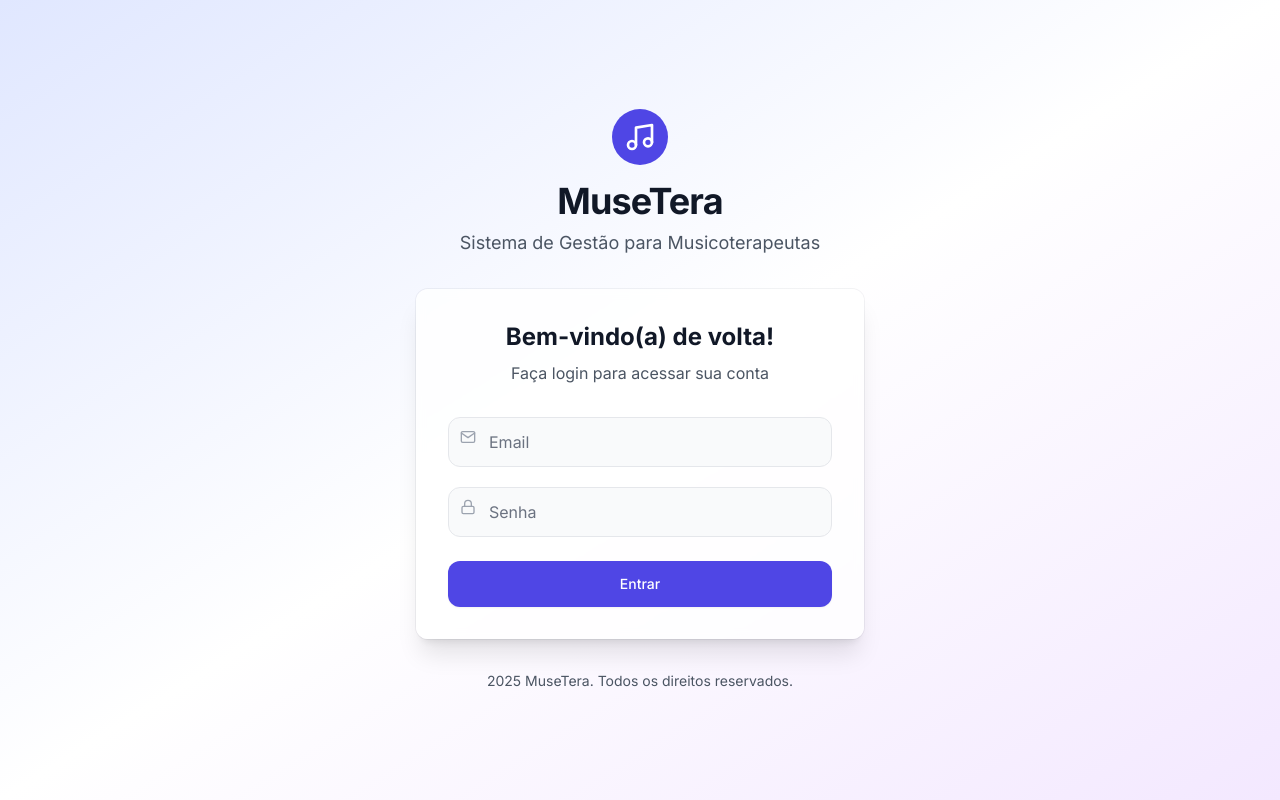
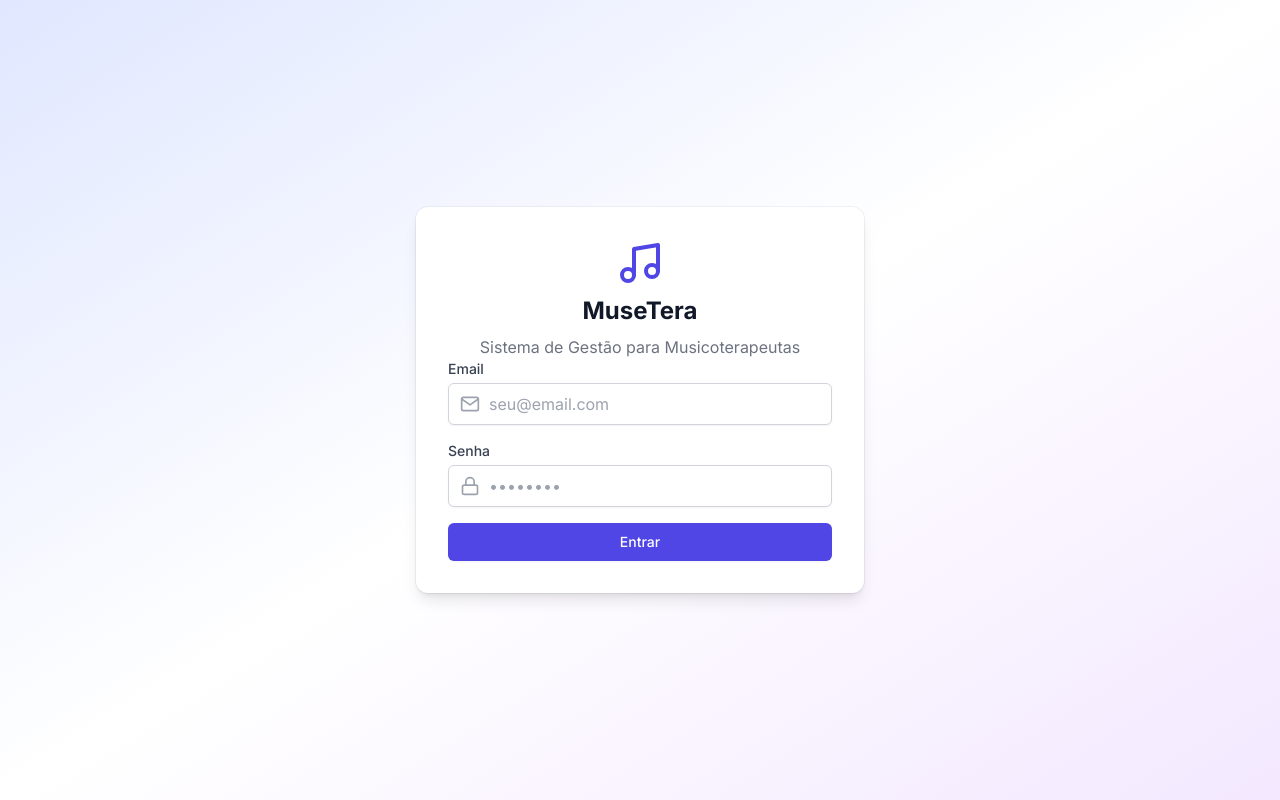
Before and after one commit to SistemaMuseTera/SistemaMuseTera, a Next.js app: page /login in a window 1280 px wide. Built offline with nearby package versions, Linux system fonts and the light colour scheme.

Commit message:
fix: corrige autenticação e melhora tratamento de erros
- Adiciona logs detalhados para erros de autenticação
- Melhora tratamento de erros no formulário de login
- Adiciona callbackUrl para redirecionamento após login

```diff
--- a/src/app/api/auth/[...nextauth]/route.ts
+++ b/src/app/api/auth/[...nextauth]/route.ts
@@ -13,24 +13,33 @@ const authOptions: AuthOptions = {
       },
       async authorize(credentials) {
         if (!credentials?.email || !credentials?.password) {
-          throw new Error('Email e senha são obrigatórios')
+          console.error('Credenciais faltando')
+          return null
         }
 
         try {
           const user = await prisma.user.findUnique({
             where: {
               email: credentials.email
+            },
+            select: {
+              id: true,
+              email: true,
+              name: true,
+              password: true
             }
           })
 
           if (!user || !user.password) {
-            throw new Error('Email ou senha inválidos')
+            console.error('Usuário não encontrado')
+            return null
           }
 
           const isValid = await bcrypt.compare(credentials.password, user.password)
 
           if (!isValid) {
-            throw new Error('Email ou senha inválidos')
+            console.error('Senha inválida')
+            return null
           }
 
           return {
@@ -40,7 +49,7 @@ const authOptions: AuthOptions = {
           }
         } catch (error) {
           console.error('Erro na autenticação:', error)
-          throw error
+          return null
         }
       }
     })
@@ -50,14 +59,11 @@ const authOptions: AuthOptions = {
     error: '/login'
   },
   callbacks: {
-    async jwt({ token, user, account }) {
-      if (account && user) {
-        return {
-          ...token,
-          id: user.id,
-          email: user.email,
-          name: user.name
-        }
+    async jwt({ token, user }) {
+      if (user) {
+        token.id = user.id
+        token.email = user.email
+        token.name = user.name
       }
       return token
     },
--- a/src/app/login/page.tsx
+++ b/src/app/login/page.tsx
@@ -28,14 +28,20 @@ export default function LoginPage() {
         email: formData.email,
         password: formData.password,
         redirect: false,
+        callbackUrl: '/dashboard'
       })
 
       if (result?.error) {
+        console.error('Erro no login:', result.error)
         setError('Email ou senha inválidos')
         return
       }
 
+      if (result?.url) {
+        router.push(result.url)
+      } else {
         router.push('/dashboard')
+      }
       router.refresh()
     } catch (error) {
       console.error('Erro no login:', error)
@@ -47,78 +53,76 @@ export default function LoginPage() {
 
   return (
     <div className="min-h-screen bg-gradient-to-br from-indigo-100 via-white to-purple-100 flex flex-col items-center justify-center p-4">
-      <div className="w-full max-w-md space-y-8">
-        <div className="text-center">
-          <div className="flex justify-center mb-4">
-            <div className="bg-indigo-600 p-3 rounded-full">
-              <FiMusic className="h-8 w-8 text-white" />
+      <Card className="w-full max-w-md p-8 space-y-6">
+        <div className="text-center space-y-2">
+          <div className="flex justify-center">
+            <FiMusic className="h-12 w-12 text-indigo-600" />
           </div>
-          </div>
-          <h1 className="text-4xl font-bold text-gray-900 tracking-tight mb-2">MuseTera</h1>
-          <p className="text-lg text-gray-600">Sistema de Gestão para Musicoterapeutas</p>
+          <h1 className="text-2xl font-bold text-gray-900">MuseTera</h1>
+          <p className="text-gray-500">Sistema de Gestão para Musicoterapeutas</p>
         </div>
 
-        <Card className="p-8 bg-white/80 backdrop-blur-sm shadow-xl rounded-2xl">
-          <div className="text-center mb-8">
-            <h2 className="text-2xl font-bold text-gray-900">
-              Bem-vindo(a) de volta!
-            </h2>
-            <p className="text-gray-600 mt-2">
-              Faça login para acessar sua conta
-            </p>
+        <form onSubmit={handleSubmit} className="space-y-4">
+          <div>
+            <label htmlFor="email" className="block text-sm font-medium text-gray-700">
+              Email
+            </label>
+            <div className="mt-1 relative">
+              <div className="absolute inset-y-0 left-0 pl-3 flex items-center pointer-events-none">
+                <FiMail className="h-5 w-5 text-gray-400" />
               </div>
-
-          <form className="space-y-6" onSubmit={handleSubmit}>
-            <div className="space-y-5">
-              <div className="relative group">
-                <FiMail className="absolute left-3 top-3 text-gray-400 group-focus-within:text-indigo-500 transition-colors" />
               <input
                 id="email"
                 name="email"
                 type="email"
+                autoComplete="email"
                 required
                 value={formData.email}
                 onChange={handleChange}
-                  className="block w-full px-10 py-3 bg-gray-50 border border-gray-200 rounded-xl placeholder-gray-500 text-gray-900 focus:outline-none focus:ring-2 focus:ring-indigo-500 focus:bg-white transition-all duration-200 ease-in-out"
-                  placeholder="Email"
+                className="block w-full pl-10 pr-3 py-2 border border-gray-300 rounded-md shadow-sm focus:ring-indigo-500 focus:border-indigo-500"
+                placeholder="seu@email.com"
               />
             </div>
-              <div className="relative group">
-                <FiLock className="absolute left-3 top-3 text-gray-400 group-focus-within:text-indigo-500 transition-colors" />
+          </div>
+
+          <div>
+            <label htmlFor="password" className="block text-sm font-medium text-gray-700">
+              Senha
+            </label>
+            <div className="mt-1 relative">
+              <div className="absolute inset-y-0 left-0 pl-3 flex items-center pointer-events-none">
+                <FiLock className="h-5 w-5 text-gray-400" />
+              </div>
               <input
                 id="password"
                 name="password"
                 type="password"
+                autoComplete="current-password"
                 required
                 value={formData.password}
                 onChange={handleChange}
-                  className="block w-full px-10 py-3 bg-gray-50 border border-gray-200 rounded-xl placeholder-gray-500 text-gray-900 focus:outline-none focus:ring-2 focus:ring-indigo-500 focus:bg-white transition-all duration-200 ease-in-out"
-                  placeholder="Senha"
+                className="block w-full pl-10 pr-3 py-2 border border-gray-300 rounded-md shadow-sm focus:ring-indigo-500 focus:border-indigo-500"
+                placeholder="••••••••"
               />
             </div>
           </div>
 
           {error && (
-              <div className="flex items-center text-sm text-red-600 bg-red-50 p-4 rounded-xl border border-red-100">
-                <FiAlertCircle className="mr-2 flex-shrink-0" />
-                {error}
+            <div className="flex items-center space-x-2 text-red-600">
+              <FiAlertCircle className="h-5 w-5" />
+              <span className="text-sm">{error}</span>
             </div>
           )}
 
           <button
             type="submit"
             disabled={isLoading}
-              className="w-full flex justify-center py-3 px-4 border border-transparent rounded-xl shadow-sm text-sm font-medium text-white bg-indigo-600 hover:bg-indigo-700 focus:outline-none focus:ring-2 focus:ring-offset-2 focus:ring-indigo-500 transition-colors duration-200 ease-in-out disabled:opacity-50 disabled:cursor-not-allowed"
+            className="w-full flex justify-center py-2 px-4 border border-transparent rounded-md shadow-sm text-sm font-medium text-white bg-indigo-600 hover:bg-indigo-700 focus:outline-none focus:ring-2 focus:ring-offset-2 focus:ring-indigo-500 disabled:opacity-50"
           >
             {isLoading ? 'Entrando...' : 'Entrar'}
           </button>
         </form>
       </Card>
-
-        <p className="text-center text-sm text-gray-600 mt-8">
-          2025 MuseTera. Todos os direitos reservados.
-        </p>
-      </div>
     </div>
   )
 }
```
Lines whose indentation alone changed are shown as unchanged.
